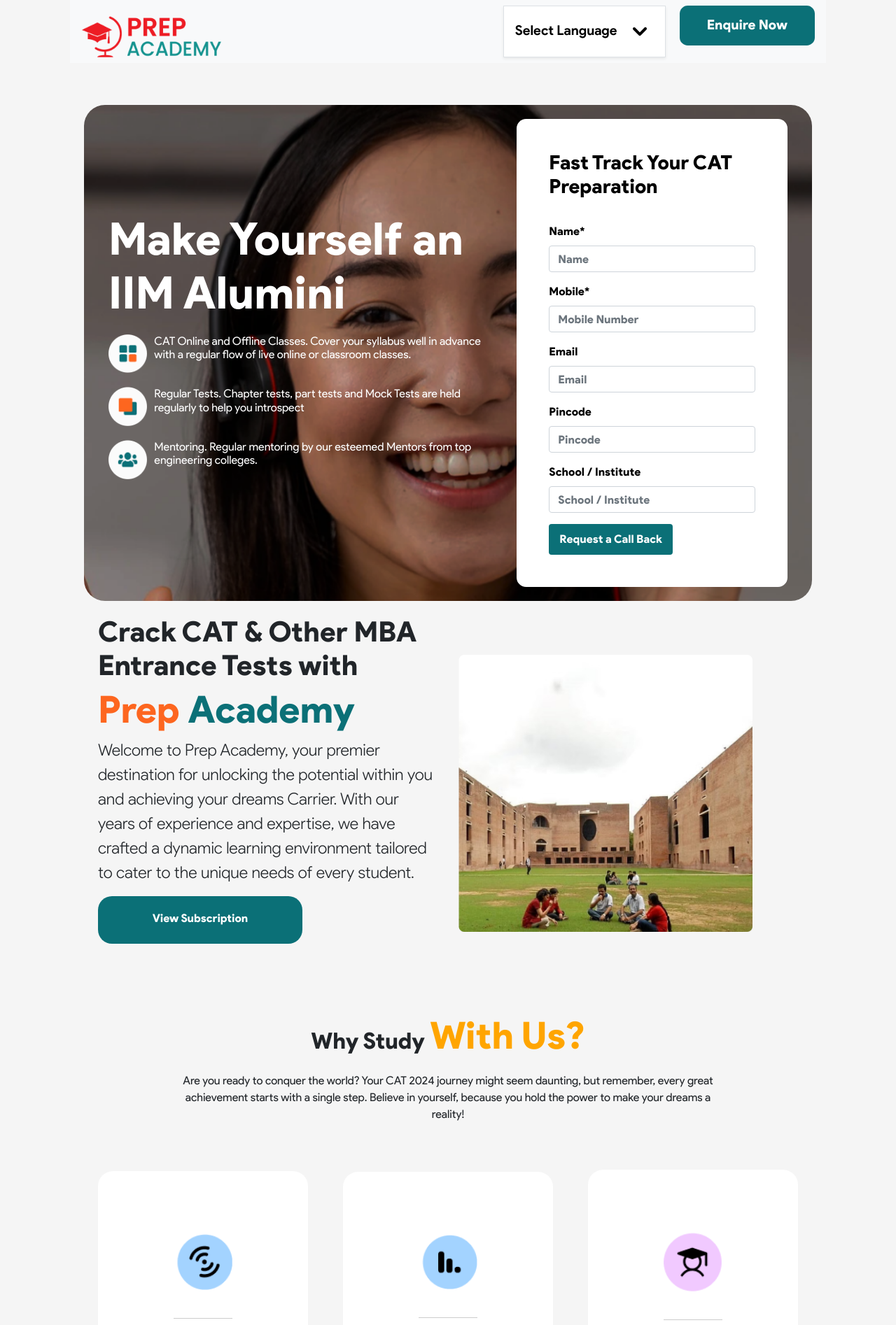
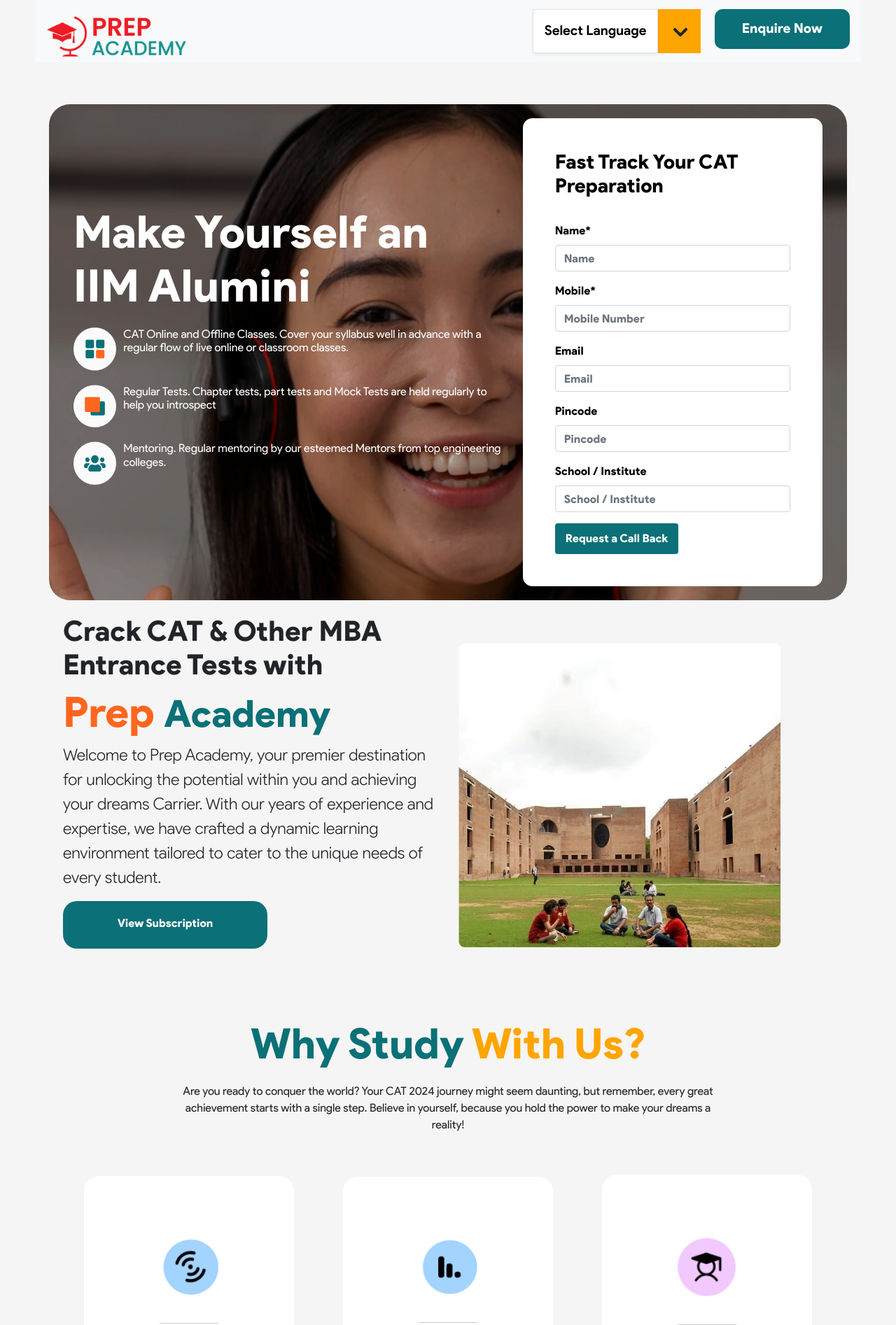
Before and after one commit to pixel-boho/PREP-landing-page, a PHP site: page / in a window 1280 px wide. Shown: the top 1894 px of the page at 70% size. Run offline with PHP 8.4, Linux system fonts and the light colour scheme.

Commit message:
Responsive layout

```diff
--- a/assets/css/core.css
+++ b/assets/css/core.css
@@ -1,11 +1,17 @@
 /* ********************************** */
 
+/* Global Rules */
 body {
     font-family: 'Product Sans Black';
-    margin-left: 100px;
-    margin-right: 100px;
+    margin-left: 50px;
+    margin-right: 50px;
     padding: 0;
     background-color: #F5F5F5;
+}
+
+a:hover {
+    color: white;
+    text-decoration: none;
 }
 
 
@@ -36,6 +42,11 @@
     font-family: 'Product Sans Bold', Arial, Helvetica, sans-serif;
     font-size: 19.26px;
     padding: 16px;
+}
+
+.navbar-lang-button {
+    background-color: orange;
+    width: 240px;
 }
 
 
@@ -236,6 +247,13 @@
 
 .why-us h2, span {
     font-family: 'Product Sans Black', Arial, sans-serif;
+    font-size: 60px;
+}
+
+.why-us h2 {
+    font-family: 'Product Sans Black', Arial, sans-serif;
+    font-size: 60px;
+    color: #0B7077;
 }
 
 .why-us span {
--- a/index.html
+++ b/index.html
@@ -33,13 +33,13 @@
                             class="justify-center w-full rounded-md border border-zinc-300 shadow-sm bg-white text-sm font-medium text-zinc-700 hover:bg-zinc-50 focus:outline-none focus:ring-2 focus:ring-offset-2 focus:ring-offset-zinc-100 focus:ring-indigo-500"
                             id="menu-button" aria-expanded="true" aria-haspopup="true">
                             Select Language
+                        </button>
                         <svg class="-mr-1 ml-2 h-5 w-5" xmlns="http://www.w3.org/2000/svg" viewBox="0 0 20 20"
                             fill="currentColor" aria-hidden="true">
                             <path fill-rule="evenodd"
                                 d="M5.293 7.293a1 1 0 011.414 0L10 10.586l3.293-3.293a1 1 0 111.414 1.414l-4 4a1 1 0 01-1.414 0l-4-4a1 1 0 010-1.414z"
                                 clip-rule="evenodd" />
                         </svg>
-                        </button>
                     </div>
                 </div>
                 <a class="btn-black">Enquire Now</a>
@@ -565,7 +565,8 @@
                 </div>
             </div>
             <div class="image-container">
-                <img src="https://ik.imagekit.io/xxmy0tnvx/Prep%20Academy/assets/images/education-48s8RszQF9.png?updatedAt=1714392671251" alt="Image Description">
+                <img src="https://ik.imagekit.io/xxmy0tnvx/Prep%20Academy/assets/images/education-48s8RszQF9.png?updatedAt=1714392671251"
+                    alt="Image Description">
             </div>
         </div>
     </section>
@@ -593,32 +594,37 @@
     </div>
 
     <!-- footer -->
-    <section class="footer-container-fluid">
-        <div class="footer-container">
-            <div class="footer">
+    <section>
+        <div class="footer-container-main">
+            <div class="row footer-container">
                 <div class="col">
-                    <h2>Do you have <br>any questions?</h2>
-                    <h4>Feel free to send us your questions or request a free consultation.</h4>
-                    <a href="#" class="footer-action-call">GET A CALLBACK</a>
-                    <div class="footer-info">
-                        <div class="footer-mail">
-                            <p>Email</p>
-                            <h5>info@prepacademy.in</h5>
+                    <h2>Do you have any questions?</h2>
+                    <p>Feel free to send us your questions or request a free consultation.</p>
+                    <div class="footer-call-button">
+                        <a href="#">GET A CALLBACK</a>
                     </div>
-                        <div class="footer-hours">
-                            <p>OPENING HOURS</p>
-                            <h5>09:00 AM To 05:30 PM</h5>
+                    <div class="contact-details-footer">
+                        <div class="row">
+                            <div class="col">
+                                <h3>Email</h3>
+                                <p>info@prepacademy.in</p>
+                            </div>
+                            <div class="col">
+                                <h3>Opening Hours</h3>
+                                <p>09:00 To 05:30</p>
                             </div>
                         </div>
                     </div>
                 </div>
-        </div>
-        <div class="footer-right">
+                <div class="col footer-right-section">
                     <p>Are you ready to conquer the world? Your CAT 2024 journey might seem daunting, but remember,
                         every great achievement starts with a single step.</p>
-            <img src="assets/images/logo-footer.png" alt="" class="logo-footer">
+                    <img src="assets/images/logo-footer.png" alt="">
+                </div>
+            </div>
         </div>
     </section>
+
 
 
     <script src="https://code.jquery.com/jquery-3.6.0.min.js"></script>
```
Also changed, not shown: other parts of assets/css/core.css (+20 -68 lines). Lines whose indentation alone changed are shown as unchanged.
